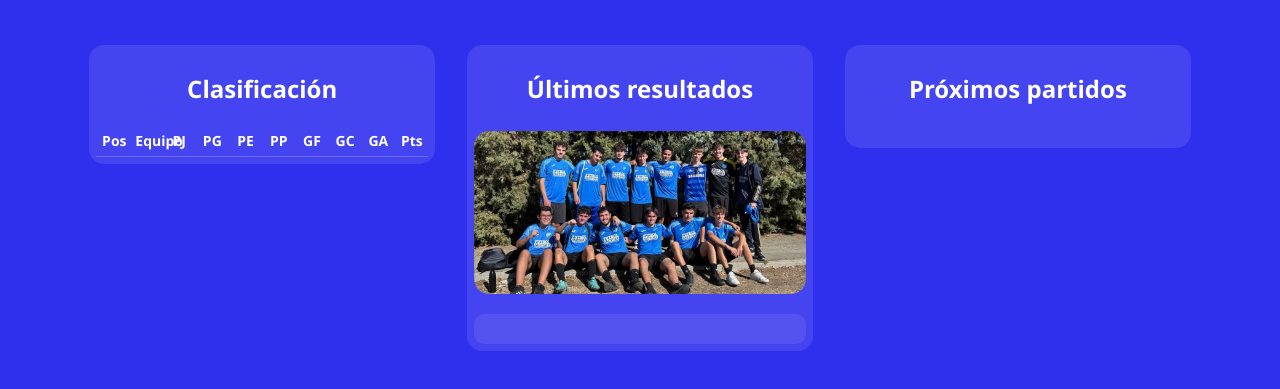
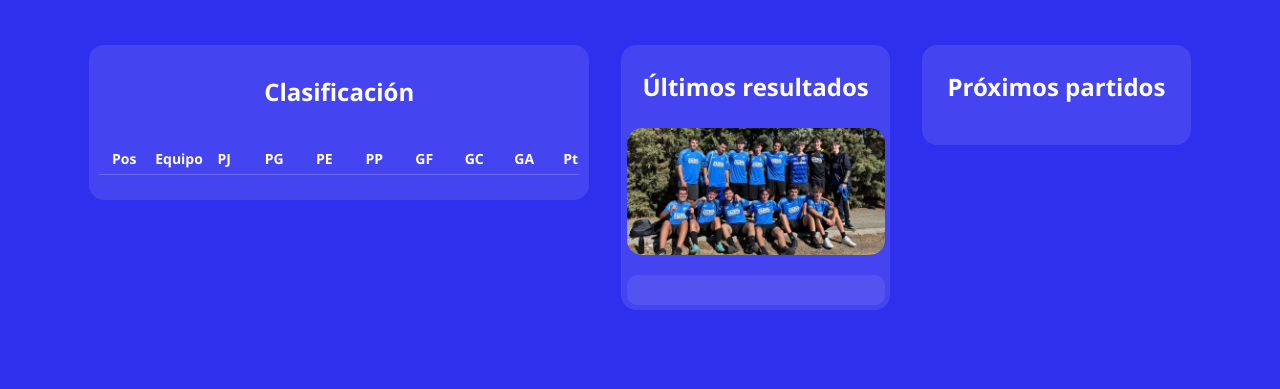
Before and after one commit to pedrovalcarcel/laspistas.github.io, a plain HTML site: page index.html in a window 1280 px wide. Shown: the part 145-534 px from the top of the page. Drawn offline with Linux system fonts and the light colour scheme; no server answers.

Commit message:
styles.css

```diff
--- a/styles.css
+++ b/styles.css
@@ -205,32 +205,38 @@ zoom: calc(1.1);
 
 /*-------------------------------------------------------------------------------*/
 
-.tabla-clasificacion {
-    color: white;
-    font-family: 'Segoe UI', Tahoma, Geneva, Verdana, sans-serif;
-    text-align: center;
-    margin: auto;
+
+.tabla-contenedor {
     width: 100%;
-    overflow-x: auto; /* Permite scroll horizontal si la tabla es muy ancha */
-    display: block;   /* Necesario para el scroll */
+    overflow-x: auto;
+    margin: 15px 0;
 }
 
 .tabla-clasi {
     width: 100%;
+    min-width: 500px; /* Tamaño mínimo para que no se apriete */
     border-collapse: collapse;
-    font-size: 12px; /* Reducimos un poco el tamaño en general */
+    color: white;
+    font-size: 13px;
 }
 
 .tabla-clasi th, .tabla-clasi td {
-    padding: 6px 4px; /* Menos padding lateral */
-    white-space: nowrap; /* Evita que los nombres de equipo se partan en varias líneas */
+    padding: 6px 4px;
+    text-align: center;
 }
 
-/* Ocultar columnas menos importantes en móviles muy pequeños */
+/* Alineación especial para el nombre del equipo */
+.tabla-clasi td:nth-child(2) {
+    text-align: left;
+    white-space: nowrap; /* Evita que el nombre del equipo se parta en dos líneas */
+}
+
+/* En móviles, ocultamos columnas menos críticas para ganar espacio */
 @media (max-width: 600px) {
-    .tabla-clasi th:nth-child(n+3):nth-child(-n+7),
-    .tabla-clasi td:nth-child(n+3):nth-child(-n+7) {
-        display: none; /* Oculta PG, PE, PP, GF, GC */
+    .tabla-clasi th:nth-child(3), .tabla-clasi td:nth-child(3), /* PJ */
+    .tabla-clasi th:nth-child(4), .tabla-clasi td:nth-child(4), /* PG */
+    .tabla-clasi th:nth-child(5), .tabla-clasi td:nth-child(5) { /* PE */
+        display: none;
     }
 }
 
```
